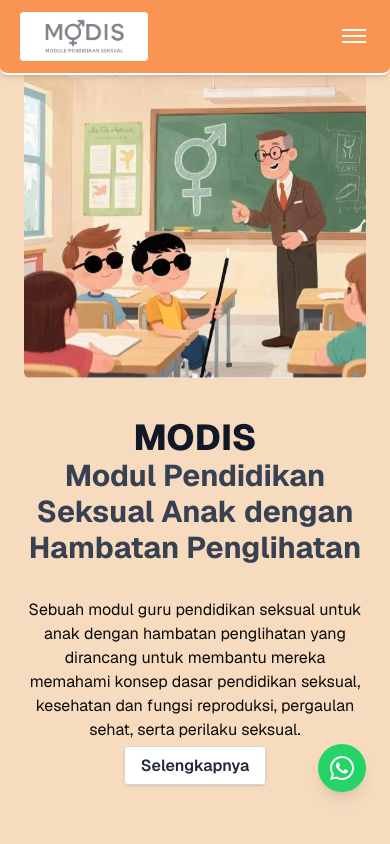
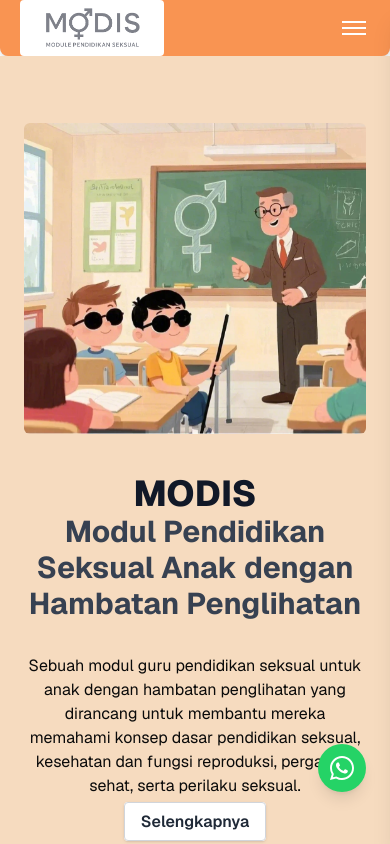
Before and after one commit to Anggi-anggoro/module-web, a Next.js app: page / in a window 390 px wide. Shown: the top 844 px of the page. Built offline with nearby package versions, Linux system fonts and the light colour scheme; no server answers; the database is empty.

Commit message:
Fixing header mobile

```diff
--- a/app/layout.tsx
+++ b/app/layout.tsx
@@ -9,6 +9,7 @@ import Logo from "@/app/assets/logo-modified.png";
 import Image from "next/image";
 import WhatsAppButton from "@/components/whatsapp";
 import Header from "@/components/navhead";
+import Navhead from "@/components/navhead";
 
 const defaultUrl = process.env.VERCEL_URL
   ? `https://${process.env.VERCEL_URL}`
@@ -25,6 +26,11 @@ const geistSans = Geist({
   display: "swap",
   subsets: ["latin"],
 });
+  const authContent = !hasEnvVars ? <EnvVarWarning /> : (
+    <div>
+      <AuthButton />
+    </div>
+  );
 
 export default function RootLayout({
   children,
@@ -35,79 +41,11 @@ export default function RootLayout({
   return (
     <html lang="en" suppressHydrationWarning>
       <body className={`${geistSans.className} antialiased`}>
-    <div>
-       <nav className="w-full bg-[#F99452] rounded-b-lg shadow-md border-b-2 border-white max-sm:fixed top-0 z-40">
-      {/* Desktop and Mobile Header */}
-      <div className="w-full max-w-5xl mx-auto flex justify-between items-center p-3 px-5 text-sm text-white">
-
-        <div className="flex gap-5 items-center font-semibold text-white">
-          <Link className="bg-white px-6 py-1.5 rounded-sm" href={"/"}>
-            <Image src={Logo} alt="Logo" width={100} height={100} className="w-20 md:w-28 "/>
-          </Link>
-
-          {/* Desktop Menu */}
-          <div className="hidden md:flex text-lg justify-between gap-x-5 ml-10">
-            <Link className="hover:bg-[#ef8d4b] p-3.5 rounded-md" href={"/module"}>
-              Modul
-            </Link>
-            <Link className="hover:bg-[#ef8d4b] p-3.5 rounded-md" href={"/pretest"}>
-              Pre-test
-            </Link>
-          </div>
-        </div>
-
-        {/* Desktop Auth Button */}
-        <div className="hidden md:block">
-          {!hasEnvVars ? <EnvVarWarning /> :
-            <div>
-              <AuthButton />
-            </div>
-          }
-        </div>
-
-        {/* Mobile Hamburger - Pure CSS Toggle */}
-        <label className="md:hidden flex flex-col justify-center items-center w-8 h-8 cursor-pointer">
-          <input name="toggle" type="checkbox" className="hidden peer" />
-
-          {/* Hamburger Lines */}
-          <span className="block w-6 h-0.5 bg-white transition-all duration-300 peer-checked:rotate-45 peer-checked:translate-y-2"></span>
-          <span className="block w-6 h-0.5 bg-white mt-1 transition-all duration-300 peer-checked:opacity-0"></span>
-          <span className="block w-6 h-0.5 bg-white mt-1 transition-all duration-300 peer-checked:-rotate-45 peer-checked:-translate-y-2"></span>
-
-          {/* Mobile Menu - Shows when checkbox is checked */}
-          <div className="fixed inset-0 w-screen h-screen bg-black/50 invisible z-40 transition-all duration-300 peer-checked:opacity-100 peer-checked:visible">
-        <div className="absolute top-0 right-0 w-1/2 p-3 z-50 bg-[#e4e0de] h-svh duration-300 peer-checked:translate-x-0">
-            <div className="px-5 py-3 space-y-3 text-sm text-right">
-              <Link
-                href={"/module"}
-                className="block text-white hover:bg-[#e6834a] p-3 rounded-md font-semibold border-b-2 border-white"
-              >
-                Modul
-              </Link>
-              <Link
-                href={"/pretest"}
-                className="block text-white hover:bg-[#e6834a] p-3 rounded-md font-semibold border-b-2 border-white"
-              >
-                Pre-test
-              </Link>
-
-
-              <div className="pt-3 border-t border-[#e6834a] pl-3 w-full">
-                {!hasEnvVars ? <EnvVarWarning /> :
-                  <div>
-                    <AuthButton />
-                  </div>
-                }
-              </div>
-
-            </div>
-          </div>
-                  </div>
-        </label>
-      </div>
-    </nav>
-    </div>
-         <WhatsAppButton />
+         <Navhead
+        logo={Logo}
+        authContent={authContent}
+      />
+        <WhatsAppButton />
         {children}
         <footer className="w-full flex items-center justify-center border-t mx-auto text-center text-xs gap-8 py-16">
           <p>
--- a/components/auth-button.tsx
+++ b/components/auth-button.tsx
@@ -19,7 +19,7 @@ export async function AuthButton() {
 
   return user && data ? (
     <div className="flex items-center gap-4 max-sm:justify-end">
-      <span className="max-sm:hidden">
+      <span className="max-md:text-orange-600 font-bold">
       Hey, {data.nama}!
       </span>
       <LogoutButton />
--- a/components/navhead.tsx
+++ b/components/navhead.tsx
@@ -7,93 +7,105 @@ import { EnvVarWarning } from './env-var-warning';
 import { AuthButton } from './auth-button';
 
 interface NavbarProps {
-  Logo: StaticImageData;
-  hasEnv : boolean | undefined;
+  logo: StaticImageData;
+  authContent: any;
 }
 
-export default function Navhead({ Logo, hasEnv }: NavbarProps) {
-  const [isMenuOpen, setIsMenuOpen] = useState(false);
-  const [hasEnvVars, setHasEnvVars] = useState(hasEnv);
+export default function Navhead({ logo, authContent }: NavbarProps) {
+ const [isMobileMenuOpen, setIsMobileMenuOpen] = useState(false);
 
-  const toggleMenu = () => {
-    setIsMenuOpen(!isMenuOpen);
+  const toggleMobileMenu = () => {
+    setIsMobileMenuOpen(!isMobileMenuOpen);
+  };
+
+  const closeMobileMenu = () => {
+    setIsMobileMenuOpen(false);
   };
 
   return (
      <nav className="w-full bg-[#F99452] rounded-b-lg shadow-md">
-      {/* Desktop and Mobile Header */}
-      <div className="w-full max-w-5xl mx-auto flex justify-between items-center p-3 px-5 text-sm text-white">
+      <div className="w-full max-w-5xl mx-auto flex justify-between items-center px-5 text-sm text-white relative">
 
-        <div className="flex gap-5 items-center font-semibold text-white">
-          <Link className="bg-white px-6 py-1.5 rounded-sm" href={"/"}>
-            <Image src={Logo} alt="Logo" width={100} height={100} className="w-28" />
+        <div className="flex items-center font-semibold text-white">
+          <Link className="bg-white px-6 py-1.5 rounded-sm" href="/">
+            <Image src={logo} alt="Logo" className="w-24 h-auto" />
           </Link>
 
           {/* Desktop Menu */}
           <div className="hidden md:flex text-lg justify-between gap-x-5 ml-10">
-            <Link className="hover:bg-[#ef8d4b] p-3.5 rounded-md" href={"/module"}>
+            <a className="hover:bg-[#ef8d4b] p-3.5 rounded-md" href="/module">
               Modul
-            </Link>
-            <Link className="hover:bg-[#ef8d4b] p-3.5 rounded-md" href={"/pretest"}>
+            </a>
+            <a className="hover:bg-[#ef8d4b] p-3.5 rounded-md" href="/pretest">
               Pre-test
-            </Link>
+            </a>
           </div>
         </div>
 
         {/* Desktop Auth Button */}
         <div className="hidden md:block">
-          {!hasEnvVars ? <EnvVarWarning /> :
-            <div>
-              {/* <AuthButton /> */}
-            </div>
-          }
+          {authContent}
         </div>
 
-        {/* Mobile Hamburger Button */}
+        {/* Mobile Menu Toggle */}
+        <div className="md:hidden">
           <button
-          onClick={toggleMenu}
-          className="md:hidden flex flex-col justify-center items-center w-8 h-8 space-y-1 focus:outline-none"
-          aria-label="Toggle menu"
+            onClick={toggleMobileMenu}
+            className="flex flex-col justify-center items-center w-8 h-8 space-y-1"
+            aria-label="Toggle mobile menu"
           >
-          <span className={`block w-6 h-0.5 bg-white transition-transform duration-300 ${
-            isMenuOpen ? 'rotate-45 translate-y-2' : ''
-          }`}></span>
-          <span className={`block w-6 h-0.5 bg-white transition-opacity duration-300 ${
-            isMenuOpen ? 'opacity-0' : ''
-          }`}></span>
-          <span className={`block w-6 h-0.5 bg-white transition-transform duration-300 ${
-            isMenuOpen ? '-rotate-45 -translate-y-2' : ''
-          }`}></span>
+            <span className="block w-6 h-0.5 bg-white"></span>
+            <span className="block w-6 h-0.5 bg-white"></span>
+            <span className="block w-6 h-0.5 bg-white"></span>
           </button>
         </div>
 
+        {/* Mobile Menu Overlay */}
+        {isMobileMenuOpen && (
+          <div
+            className="fixed inset-0 bg-black bg-opacity-50 z-40"
+            onClick={closeMobileMenu}
+          />
+        )}
+
         {/* Mobile Menu */}
-      <div className={`md:hidden overflow-hidden transition-all duration-300 ${
-        isMenuOpen ? 'max-h-64 opacity-100' : 'max-h-0 opacity-0'
-      }`}>
-        <div className="bg-[#ef8d4b] px-5 py-3 space-y-3">
-          <Link
-            href={"/module"}
-            className="block text-white hover:bg-[#e6834a] p-3 rounded-md text-lg font-semibold"
-            onClick={() => setIsMenuOpen(false)}
+        <div
+          className={`fixed top-0 right-0 z-[100] rounded-lg h-full w-80 bg-white shadow-xl transform transition-transform duration-300 ease-in-out ${
+            isMobileMenuOpen
+              ? 'translate-x-0'
+              : 'translate-x-full'
+          }`}
+        >
+          <div className="flex justify-end items-center p-4 border-b-2 shadow-lg mx-2 border-[#e6834a]">
+            <button
+              onClick={closeMobileMenu}
+              className="text-white text-2xl hover:bg-[#e6834a] w-8 h-8 rounded flex items-center justify-center"
+              aria-label="Close mobile menu"
+            >
+              <svg className='fill-[#e6834a] size-8' xmlns="http://www.w3.org/2000/svg" viewBox="0 0 384 512"><path d="M342.6 150.6c12.5-12.5 12.5-32.8 0-45.3s-32.8-12.5-45.3 0L192 210.7 86.6 105.4c-12.5-12.5-32.8-12.5-45.3 0s-12.5 32.8 0 45.3L146.7 256 41.4 361.4c-12.5 12.5-12.5 32.8 0 45.3s32.8 12.5 45.3 0L192 301.3 297.4 406.6c12.5 12.5 32.8 12.5 45.3 0s12.5-32.8 0-45.3L237.3 256 342.6 150.6z"/></svg>
+            </button>
+          </div>
+
+          <div className="px-5 py-6 space-y-4">
+            <a
+              href="/module"
+              onClick={closeMobileMenu}
+              className="block text-[#e6834a] p-4 rounded-md text-lg font-semibold transition-colors duration-200"
             >
               Modul
-          </Link>
-          <Link
-            href={"/pretest"}
-            className="block text-white hover:bg-[#e6834a] p-3 rounded-md text-lg font-semibold"
-            onClick={() => setIsMenuOpen(false)}
+            </a>
+            <a
+              href="/pretest"
+              onClick={closeMobileMenu}
+              className="block text-[#e6834a] p-4 rounded-md text-lg font-semibold transition-colors duration-200"
             >
               Pre-test
-          </Link>
+            </a>
 
             {/* Mobile Auth Section */}
-          <div className="pt-3 border-t border-[#e6834a]">
-            {!hasEnvVars ? <EnvVarWarning /> :
-              <div>
-                <AuthButton />
+            <div className="pt-4 border-t border-[#e6834a]">
+              {authContent}
             </div>
-            }
           </div>
         </div>
       </div>
```
Also changed, not shown: components/whatsapp.tsx (+28 -11 lines). Lines whose indentation alone changed are shown as unchanged.
